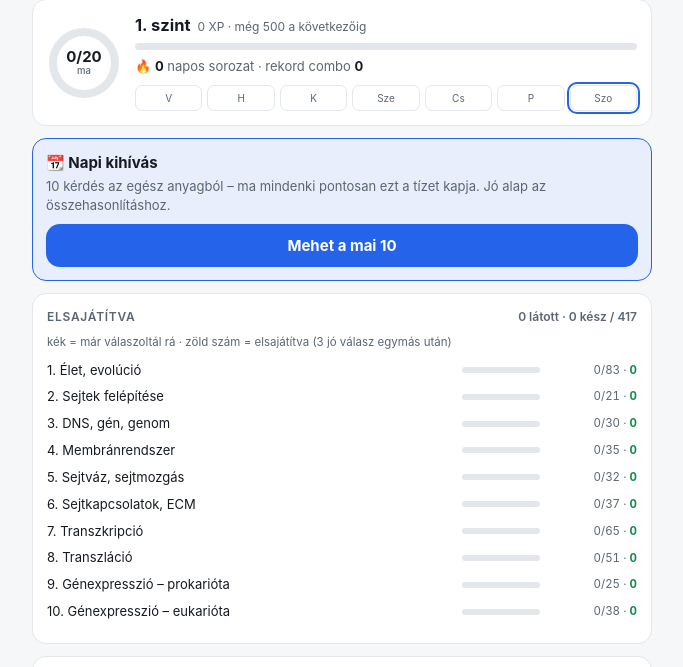
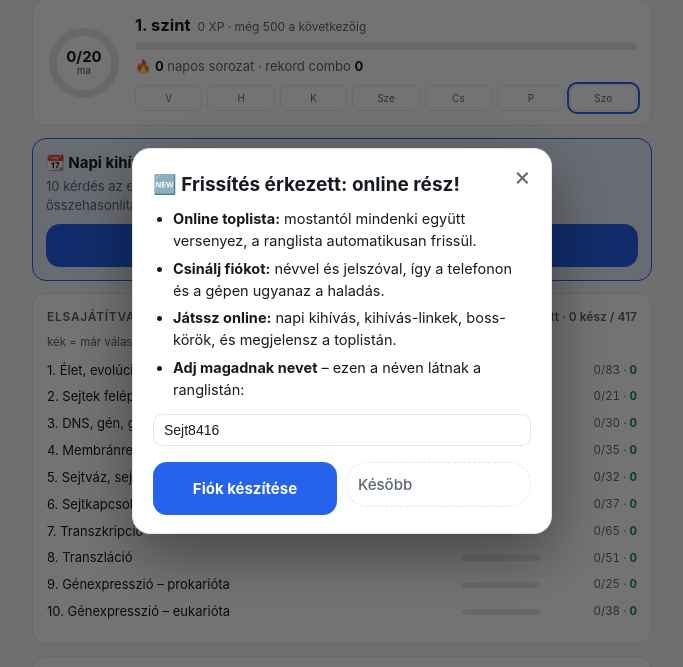
Before and after one commit to fbalazs720000/sejtbiosz, a plain HTML site: page index.html in a window 1280 px wide. Shown: the part 59-726 px from the top of the page, without its empty margins (298-981 px from the left). Drawn offline with Linux system fonts and the light colour scheme; no server answers.

Commit message:
Hir-popup: online resz, fiok, nev; SW cache v11
Co-Authored-By: Claude Sonnet 5.5 <noreply@anthropic.com>
Claude-Session: https://claude.ai/code/session_011z5YUBhHASZN4RJv9Bynpn

```diff
--- a/index.html
+++ b/index.html
@@ -76,6 +76,17 @@ h1{font-size:21px;line-height:1.25;margin:0 0 14px}
 .bigbtn:active{filter:brightness(.93)}
 .bigbtn[disabled]{opacity:.45}
 .ghost{background:transparent;color:var(--muted);border:1px solid var(--line);font-size:14px;font-weight:500;padding:11px}
+
+
+/* hír-popup */
+.newsback{position:fixed;inset:0;background:rgba(0,0,0,.55);z-index:90;display:none;align-items:center;justify-content:center;padding:18px}
+.newsback.on{display:flex}
+.news{position:relative;background:var(--card);color:var(--fg);border:1px solid var(--line);border-radius:18px;max-width:420px;width:100%;padding:22px 20px 18px;box-shadow:0 20px 60px rgba(0,0,0,.4)}
+.news h3{margin:0 0 6px;font-size:19px}
+.news .nx{position:absolute;top:8px;right:10px;border:0;background:transparent;color:var(--muted);font-size:26px;line-height:1;cursor:pointer;padding:6px 10px}
+.news ul{margin:10px 0 14px;padding-left:20px;font-size:14.5px;line-height:1.5}
+.news li{margin-bottom:6px}
+.news .row{display:flex;gap:8px;margin-top:12px}
 
 /* mastery list */
 .mrow{display:flex;align-items:center;gap:9px;margin-bottom:8px;font-size:13px}
@@ -385,6 +396,25 @@ body.night h1::after{content:" 🦉"}
   <div class="missed" id="r-missed"></div>
 </div>
 
+
+<div class="newsback" id="news" role="dialog" aria-modal="true" aria-labelledby="news-t">
+  <div class="news">
+    <button class="nx" id="news-x" aria-label="Bezárás">×</button>
+    <h3 id="news-t">🆕 Frissítés érkezett: online rész!</h3>
+    <ul>
+      <li><b>Online toplista:</b> mostantól mindenki együtt versenyez, a ranglista automatikusan frissül.</li>
+      <li><b>Csinálj fiókot:</b> névvel és jelszóval, így a telefonon és a gépen ugyanaz a haladás.</li>
+      <li><b>Játssz online:</b> napi kihívás, kihívás-linkek, boss-körök, és megjelensz a toplistán.</li>
+      <li><b>Adj magadnak nevet</b> – ezen a néven látnak a ranglistán:</li>
+    </ul>
+    <input class="namein" id="news-name" maxlength="14" placeholder="a neved (max. 14 karakter)" style="width:100%;text-align:left">
+    <div class="row">
+      <button class="bigbtn" id="news-go" style="flex:1;padding:12px;font-size:15px">Fiók készítése</button>
+      <button class="bigbtn ghost" id="news-later" style="flex:1;padding:12px;font-size:15px">Később</button>
+    </div>
+  </div>
+</div>
+
 <script>
 let Q = [], LEC = {};
 const KEY = "sejtbio-v2", OLD = "sejtbio-v1";
@@ -949,6 +979,33 @@ let pool = [], idx = 0, answered = false;
 let sStreak = 0, sBestStreak = 0, sOK = 0, sXP = 0, sMaster = 0, sBad = [], sAnswered = 0;
 let tHandle = null, tLeft = QTIME;
 
+
+/* ---------- hír-popup ---------- */
+(function(){
+  const NK = "sejtbio-news-online1";
+  const box = document.getElementById("news");
+  function seen(){ try{ return !!localStorage.getItem(NK); }catch(e){ return false; } }
+  function close(){ box.classList.remove("on"); try{ localStorage.setItem(NK,"1"); }catch(e){} }
+  const nn = document.getElementById("news-name");
+  nn.addEventListener("input", ()=>{
+    S.name = nn.value.slice(0,14); save();
+    const ni = document.getElementById("nameinput"); if(ni) ni.value = S.name;
+  });
+  document.getElementById("news-x").addEventListener("click", close);
+  document.getElementById("news-later").addEventListener("click", close);
+  box.addEventListener("click", e=>{ if(e.target===box) close(); });
+  document.getElementById("news-go").addEventListener("click", ()=>{
+    close();
+    const p = document.getElementById("authuser");
+    if(p){ p.scrollIntoView({behavior:"smooth", block:"center"}); setTimeout(()=>{ try{p.focus();}catch(e){} }, 400); }
+  });
+  window.showNews = function(){
+    if(seen() || (typeof loggedIn==="function" && loggedIn())) return;
+    nn.value = S.name || "";
+    box.classList.add("on");
+  };
+})();
+
 const lecBox = document.getElementById("lectures");
 function boot(){
   const allBtn = document.createElement("button");
@@ -978,6 +1035,7 @@ function boot(){
   refresh();
   loadBoards();
   if(loggedIn()) syncNow();
+  showNews();
 }
 fetch("quiz.json").then(r=>r.json()).then(d=>{ Q = d.questions; LEC = d.lectures; boot(); })
  .catch(()=>{ document.querySelector("#home h1").insertAdjacentHTML("afterend",
--- a/sw.js
+++ b/sw.js
@@ -1,4 +1,4 @@
-const CACHE = "sejtbio-v10";
+const CACHE = "sejtbio-v11";
 const FILES = ["./","./index.html","./quiz.json","./manifest.webmanifest",
                "./icon-192.png","./icon-512.png","./apple-touch-icon.png","./favicon.png"];
 
```
